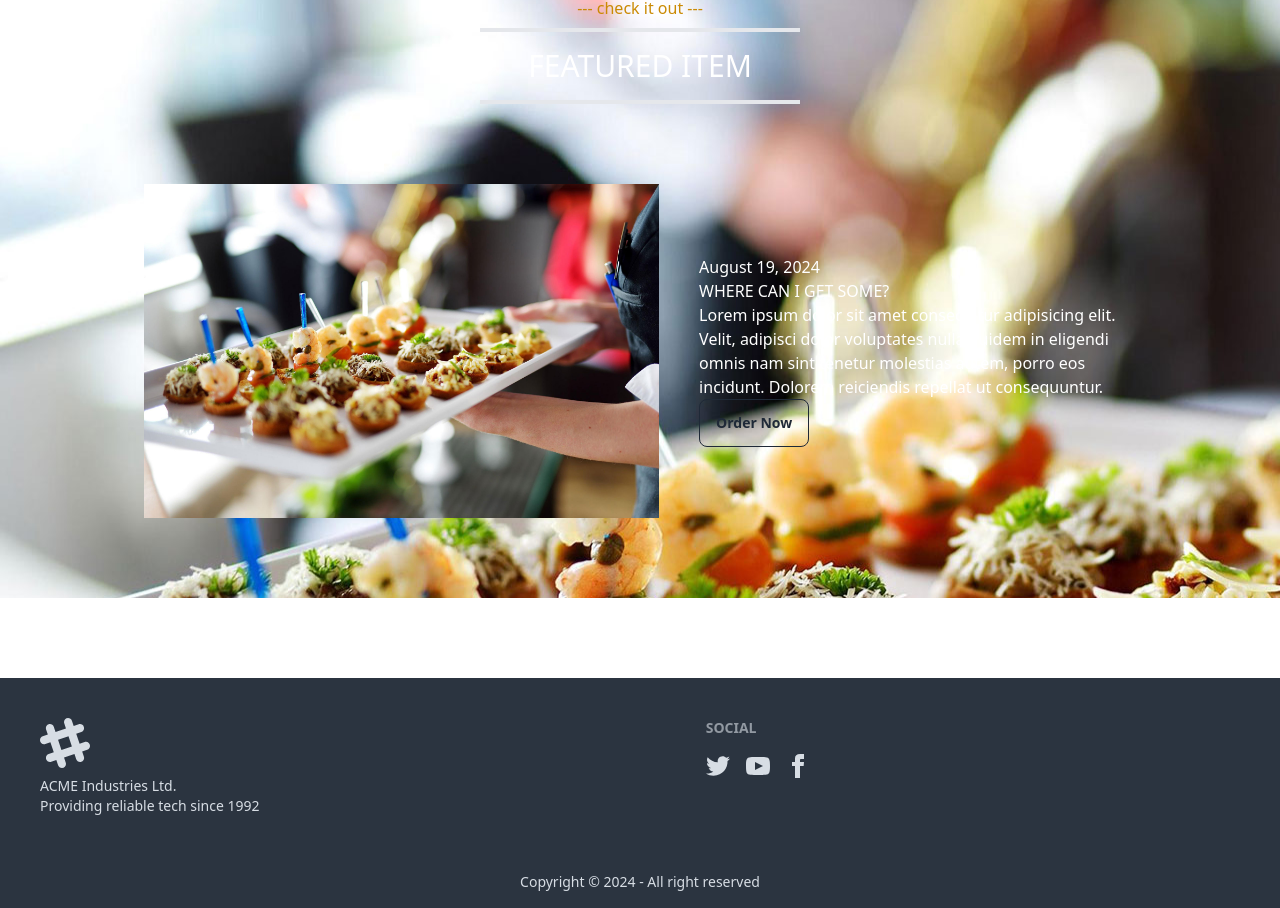
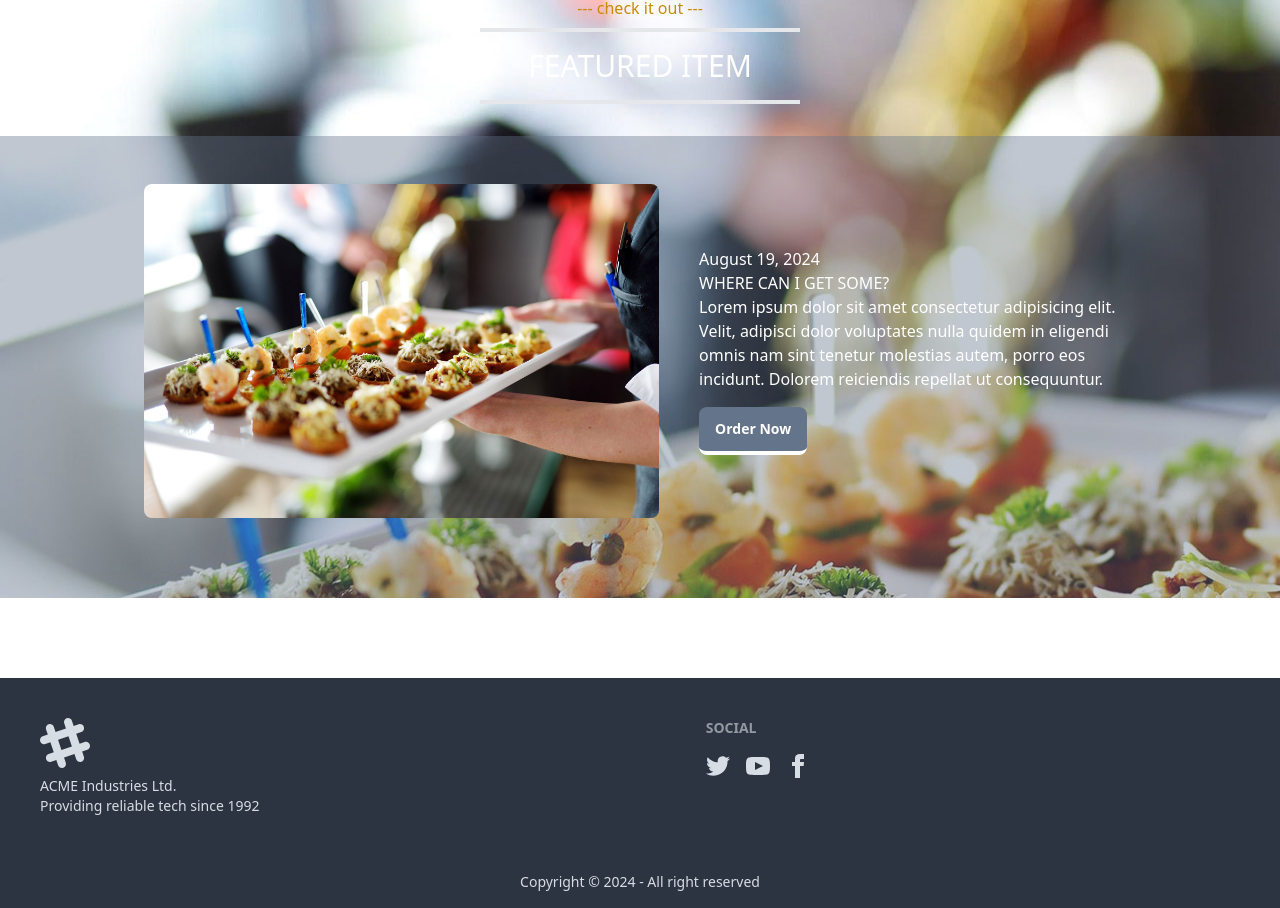
Before and after one commit to RaisulislamRimon/bistro-boss-client, a React (Vite) app: page / in a window 1280 px wide. Shown: the part 2112-3020 px from the top of the page. Built offline with nearby package versions, Linux system fonts and the light colour scheme.

Commit message:
added Parallax effect to the Featured section

```diff
--- a/src/pages/Home/Featured/Featured.jsx
+++ b/src/pages/Home/Featured/Featured.jsx
@@ -16,11 +16,11 @@ export const Featured = () => {
   // Display the formatted date
   // console.log(formattedDate); // Output: Today's date (e.g., "September 15, 2024")
   return (
-    <div className="featured-item text-white pt-8 my-20">
+    <div className="featured-item bg-fixed text-white pt-8 my-20">
       <SectionTitle heading="featured item" subHeading="check it out" />
-      <div className="md:flex justify-center items-center pb-20 pt-12 px-36">
+      <div className="md:flex justify-center items-center pb-20 pt-12 px-36 bg-slate-500 bg-opacity-40">
         <div>
-          <img src={featuredImg} alt="featuredImg" className="" />
+          <img src={featuredImg} alt="featuredImg" className="rounded-lg" />
         </div>
         <div className="md:ml-10">
           {/* <p>20 October, 2024</p> */}
@@ -32,7 +32,9 @@ export const Featured = () => {
             tenetur molestias autem, porro eos incidunt. Dolorem reiciendis
             repellat ut consequuntur.
           </h3>
-          <button className="btn btn-outline">Order Now</button>
+          <button className="btn btn-outline border-0 border-b-4 bg-slate-500 text-white mt-4">
+            Order Now
+          </button>
         </div>
       </div>
     </div>
```
